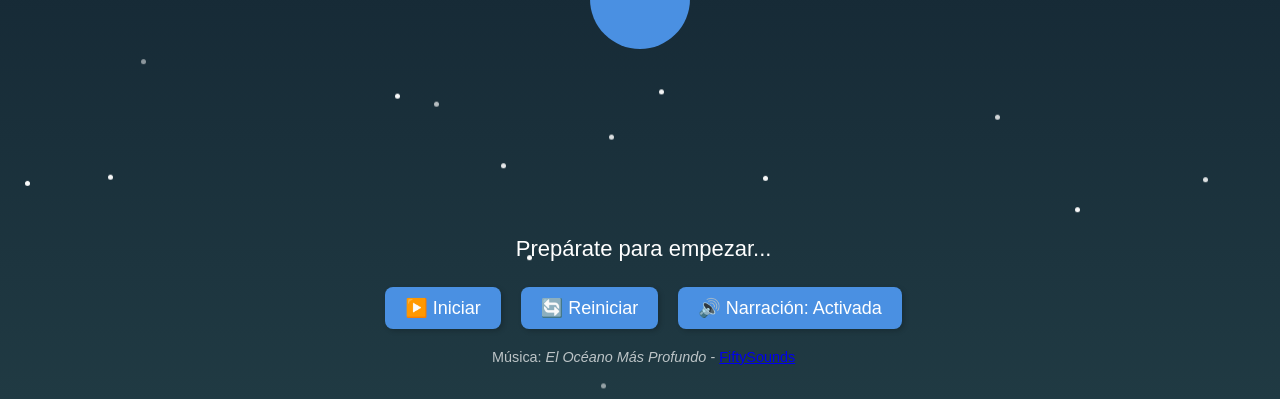
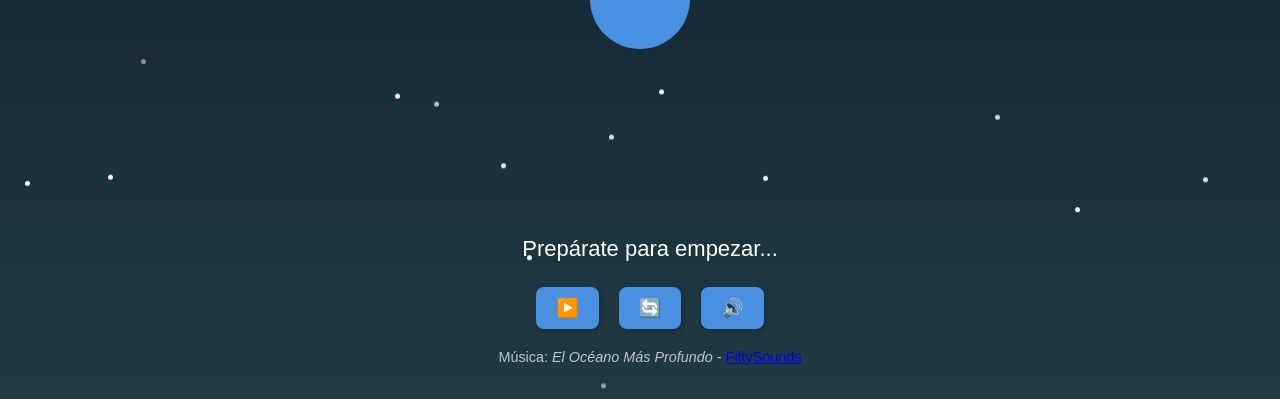
Before and after one commit to AISpectra/Spectra, a Flask app: page /respiracion in a window 1280 px wide. Shown: the part 401-800 px from the top of the page. Run offline with Flask 3, Linux system fonts and the light colour scheme; the visitor is signed in with stand-in values (Sample User, id 1); parts of the project's set-up code (start-up, migrations or seed data) failed here and were passed over; some libraries are stand-ins or nearby versions.

Commit message:
Respiracion

```diff
--- a/templates/respiracion.html
+++ b/templates/respiracion.html
@@ -28,7 +28,7 @@
             bottom: 10px;
             left: 0;
 
-            width: 99%; /* Cambiado de 100% a auto para que no bloquee todo */
+            width: 100%; /* Cambiado de 100% a auto para que no bloquee todo */
             text-align: center;
             padding: 10px;
             background: rgba(0, 0, 0, 0); /* Para hacerlo más sutil */
@@ -203,9 +203,9 @@
     <div class="bottom-container">
         <div class="text" id="breathText">Prepárate para empezar...</div>
         <div class="controls">
-            <button id="pauseButton">▶️ Iniciar</button>
-            <button id="restartButton">🔄 Reiniciar</button>
-            <button id="voiceButton">🔊 Narración: Activada</button>
+            <button id="pauseButton">▶️</button>
+            <button id="restartButton">🔄</button>
+            <button id="voiceButton">🔊</button>
         </div>
         <div class="music-attribution">
             <p>Música: <em>El Océano Más Profundo</em> - <a href="https://www.fiftysounds.com/es/" target="_blank">FiftySounds</a></p>
@@ -254,7 +254,7 @@
                 { text: "Observa cómo te sientes ahora, más presente y relajado", duration: 4000 },
                 { text: "Inhala una vez más, llenando tu cuerpo de energía positiva", duration: 4000, action: 'inhale' },
                 { text: "Deja que la calma se expanda en ti", duration: 6000, action: 'exhale' },
-                { text: "Cuando estés listo, abre los ojos y sigue tu día con tranquilidad y claridad", duration: 6000 },
+                { text: "Cuando estés listo, levantate y sigue tu día con tranquilidad y claridad", duration: 6000 },
             ];
 
 
@@ -297,12 +297,12 @@
                     voiceGuide.play();  // ✅ Solo reproduce si estaba en pausa
                     backgroundMusic.play();
                     updateText();
-                    pauseButton.innerText = "⏸ Pausar";
+                    pauseButton.innerText = "⏸";
                 } else {
                     voiceGuide.pause();
 
                     backgroundMusic.pause();
-                    pauseButton.innerText = "▶️ Reanudar";
+                    pauseButton.innerText = "▶️";
                 }
             }
 
@@ -310,10 +310,12 @@
                 isVoiceEnabled = !isVoiceEnabled;
                 if (isVoiceEnabled) {
                     voiceGuide.play();
-                    voiceButton.innerText = "🔊 Narración: Activada";
+                    backgroundMusic.play();
+                    voiceButton.innerText = "🔊";
                 } else {
                     voiceGuide.pause();
-                    voiceButton.innerText = "🔇 Narración: Desactivada";
+                    backgroundMusic.pause();
+                    voiceButton.innerText = "🔇";
                 }
             }
 
@@ -323,7 +325,7 @@
                 voiceGuide.pause();
                 voiceGuide.currentTime = 0;
                 backgroundMusic.play();
-                pauseButton.innerText = "⏸ Pausar";
+                pauseButton.innerText = "⏸";
                 updateText();
                 if (isVoiceEnabled) {
                     voiceGuide.play();
```
